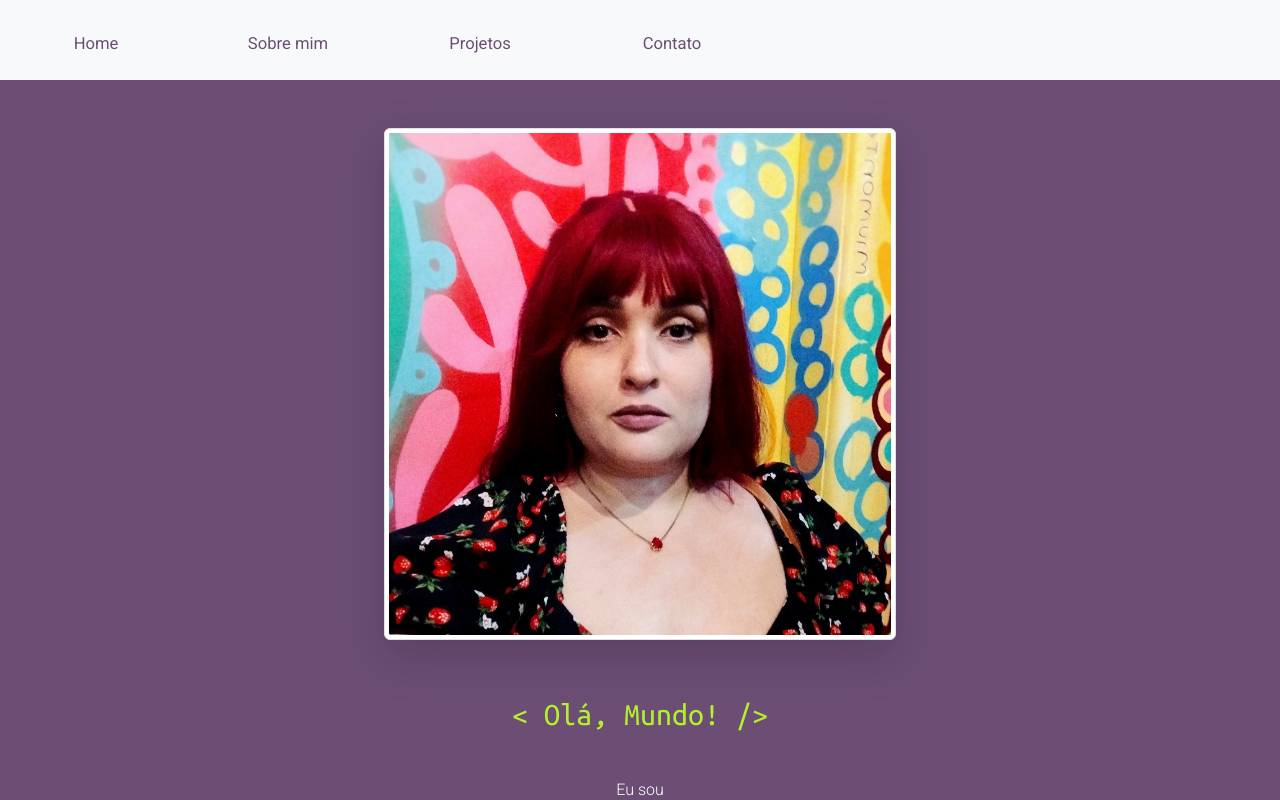
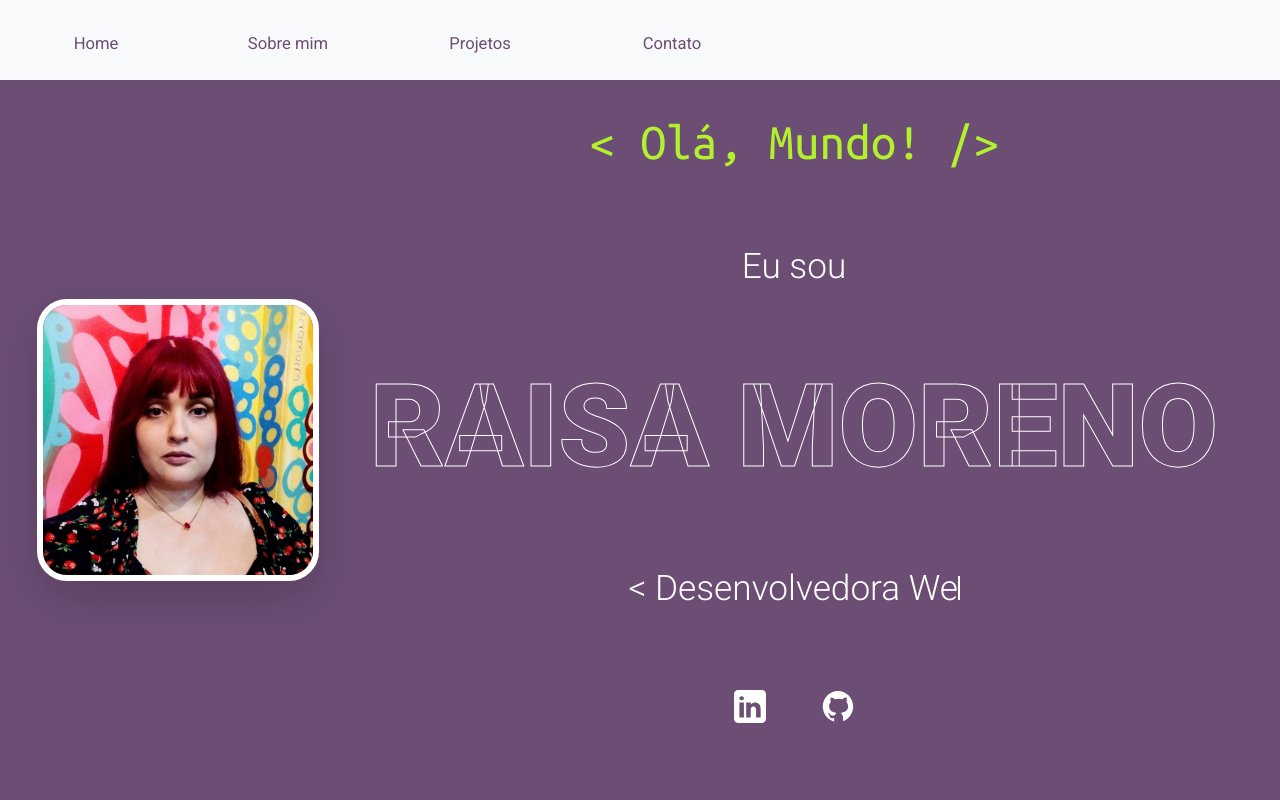
Before and after one commit to raisamrs/raisamrs.github.io, a React (Vite) app: page / in a window 1280 px wide. Built offline with nearby package versions, Linux system fonts and the light colour scheme.

Commit message:
styles: responsividade da home finalizada

```diff
--- a/src/App.module.css
+++ b/src/App.module.css
@@ -4,8 +4,8 @@ html, body {
 	font-family: 'Roboto', sans-serif;
 	height: 100%;
 	margin: 0;
+	overflow: auto;
 	padding: 0;
-	overflow: auto;
 }
 
 #root {
@@ -28,23 +28,26 @@ html, body {
 	display: flex;
 	flex-direction: column;
 	height: 100%;
+	overflow: auto;
 	width: 100%;
-	overflow: auto;
 }
 
 .menuButton {
-  display: none;
   background: none;
   border: none;
-  font-size: 2rem;
   color: var(--purple);
   cursor: pointer;
+  display: none;
+  font-size: 2rem;
 	margin-left: auto;
 }
 
-.navbar > div {
-  display: flex;
-  flex-direction: row;
+.menuButton:hover {
+	color: var(--pink);
+}
+
+.menuClosed {
+  display: none;
 }
 
 .menuOpen {
@@ -52,12 +55,8 @@ html, body {
   flex-direction: row;
 }
 
-.menuClosed {
-  display: none;
-}
-
 .navbar {
-	align-items: center;
+  align-items: center;
 	background-color: var(--purple);
 	box-shadow: 0 4px 2px -2px var(--grey);
 	color: var(--purple);
@@ -68,6 +67,11 @@ html, body {
 	overflow: hidden;
 	padding-bottom: 2vh;
 	width: 100%;
+}
+
+.navbar > div {
+  display: flex;
+  flex-direction: row;
 }
 
 .navLink {
@@ -88,13 +92,13 @@ html, body {
 }
 
 .titleBg {
-  -webkit-text-stroke: 1px var(--light-grey);
   color: transparent;
   font-family: 'Roboto', sans-serif;
   font-size: 6rem;
   font-weight: 900;
   position: relative;
   text-align: center;
+  -webkit-text-stroke: 1px var(--light-grey);
 }
 
 .titleContainer {
@@ -106,10 +110,10 @@ html, body {
   color: var(--purple);
   font-family: 'Roboto', sans-serif;
   font-size: 2.5rem;
+  left: 50%;
   position: absolute;
+	text-align: center;
 	top: 50%;
-  left: 50%;
-	text-align: center;
   transform: translate(-50%, -50%);
 	width: 100%;
 }
@@ -117,13 +121,13 @@ html, body {
 @media (max-width: 768px) {
 
 	.closeButton {
-		position: absolute;
-		top: 1rem;
-		right: 1rem;
 		border-radius: 1rem;
-		font-size: 2rem;
 		color: var(--purple);
 		cursor: pointer;
+		font-size: 2rem;
+		position: absolute;
+		right: 1rem;
+		top: 1rem;
 	}
 
   .menuButton {
@@ -132,21 +136,21 @@ html, body {
 		right: 2rem;
   }
 
+  .menuOpen {
+		background-color: rgba(255, 255, 255, 0.5);
+		backdrop-filter: blur(10px);
+    display: flex ! important;
+		flex-direction: column !important;
+		height: 100vh;
+		left: 0;
+		position: absolute;
+		top: 0;
+		width: 100%;
+		z-index: 1000;
+  }
+
   .navbar > div {
     display: none;
-  }
-
-  .menuOpen {
-    display: flex ! important;
-		flex-direction: column !important;
-		position: absolute;
-		top: 0;
-		left: 0;
-		width: 100%;
-		height: 100vh;
-		backdrop-filter: blur(10px);
-		background-color: rgba(255, 255, 255, 0.5);
-		z-index: 1000;
   }
 
 	.menuOpen a {
@@ -154,11 +158,12 @@ html, body {
 		text-align: center;
 		width: 100%;
 	}
+
 	.roundedBorder {
+    background-color: var(--light-grey-1);
+		clip-path: circle(40%);
+    height: 4rem;
 		width: 4rem;
-		height: 4rem;
-		background-color: var(--light-grey-1);
-		clip-path: circle(40%);
 	}
 
 	.roundedBorder:hover {
--- a/src/pages/Home/Home.module.css
+++ b/src/pages/Home/Home.module.css
@@ -27,18 +27,18 @@
   animation: blink 0.6s step-start 1;
   background-color: rgb(255, 255, 255);
   display: inline-block;
-  height: 3vw;
-  width: 0.3vw;
+  height: 1.1rem;
+  width: 0.1rem;
 }
 
 .gitHubContainer , .linkedInContainer {
-  /* border: 1px solid orange; */
-  height: 2rem;
-  width: 2rem;
+  /* border: 1px solid orange;  */
+  height: 5vh;
+  width: 5vh
 }
 
 .gitHubContainer:hover , .linkedInContainer:hover {
-  background: linear-gradient(60deg, var(--pink), var(--light-violet-hover));
+  background-color: var(--pink);
 }
 
 .helloWorld {
@@ -57,8 +57,8 @@
   background-color: var(--purple);
   font-family: 'Roboto', sans-serif;
   font-weight: 400;
-  min-height: 100%;
   max-width: 100vw;
+  height: calc(100vh - 5rem);
 }
 
 .iAm {
@@ -68,11 +68,14 @@
   font-weight: 300;
 }
 
-/* .imgContainer {
-  border: 1px solid red;
-} */
+.imgContainer {
+  /* border: 1px solid red; */
+  height: auto;
+}
 
 .imgProfile {
+  border-radius: 30px;
+  border: 0.4rem solid white;
   height: 40vw;
   width: 40vw;
 }
@@ -85,7 +88,7 @@
   /* border: 1px solid black; */
   -webkit-text-stroke: 1px #ffffff;
   color: transparent;
-  font-size: 2.8rem;
+  font-size: 2.5rem;
   font-weight: 900;
   text-align: center;
 }
@@ -95,29 +98,150 @@
 }
 
 .socialNetWorksContainer {
-  /* border: 1px solid black; */
+  /* border: 1px solid black;  */
   gap: 4%;
   height: auto;
   width: 100%;
 }
 
+.socialNetWork {
+  width: 4vh;
+  height: 4vh;
+}
+
 .textContainer {
-  /* border: 1px solid black; */
-  gap: 3%;
-  height: 70%;
+  /* border: 1px solid black;  */
+  gap: 1%;
+  height: 60%;
 }
 
 .textImageContainer {
   /* border: 1px solid lightblue; */
-  gap: 6%;
-  height: 82vh;
+  gap: 3vh;
 }
 
 .typedText {
-  border: 1px solid var(--pale-violet);
+  /* border: 1px solid var(--pale-violet); */
   color: white;
   display: inline-block;
   font-size: 1rem;
   font-weight: 300;
   position: relative;
 }
+
+@media (max-height: 576px ) {
+  .homeContainer {
+    height: 100%;
+  }
+
+  .imgProfile {
+    width: 20vw;
+    height: 20vw;
+  }
+
+  .textImageContainer {
+    height: auto;
+  }
+  .textContainer {
+    height: auto;
+  }
+}
+
+/* SMALL */
+@media (min-width: 576px) {
+
+  .helloWorld {
+    font-size: 2.5rem;
+  }
+
+  .iAm , .typedText {
+    font-size: 1.5rem;
+  }
+
+  .myName {
+    font-size: 4rem;
+  }
+
+}
+
+/* MEDIUM */
+@media (min-width: 768px) {
+
+  .myName {
+    font-size: 4.6rem;
+  }
+
+  .textImageContainer {
+    gap: 0;
+  }
+}
+
+/* LARGE */
+@media (min-width: 992px) {
+
+  .gitHubContainer , .linkedInContainer {
+    height: 4vw;
+    width: 4vw;
+  }
+
+  .helloWorld {
+    font-size: 3.2rem;
+  }
+
+  .iAm , .typedText {
+    font-size: 2.2rem;
+  }
+
+  .imgProfile {
+    height: 22.5vw;
+    width: 22.5vw;
+  }
+
+  .imgContainer {
+    height: auto;
+  }
+
+  .myName {
+    font-size: 6rem;
+  }
+
+  .socialNetWork {
+    width: 3vw;
+    height: 3vw;
+  }
+
+  .textContainer {
+    height: auto;
+  }
+
+  .textImageContainer {
+    margin: 0 ! important;
+    gap: 0;
+    max-width: 100% ! important;
+  }
+}
+/* X-LARGE */
+@media (min-width: 1200px) {
+
+  .cursor {
+    height: 1.5rem;
+  }
+
+  .imgProfile {
+    height: 22vw;
+    width: 22vw;
+  }
+
+  .myName {
+    font-size: 7.2rem;
+  }
+}
+
+/* XX-LARGE */
+
+@media (min-width: 1400px) {
+
+  .myName {
+    font-size: 8.5rem ;
+  }
+}
--- a/src/pages/Home/Home.tsx
+++ b/src/pages/Home/Home.tsx
@@ -1,7 +1,7 @@
 import { useEffect, useState, useRef } from 'react';
 import classNames from 'classnames';
 import {
-  myNameClasses, professionClasses, helloWorldClasses, iAmClasses, imgProfileClasses,
+  myNameClasses, typedTextClasses, helloWorldClasses, iAmClasses, imgProfileClasses,
   textContainerClasses, homeContainerClasses, imgContainerClasses,
   socialNetWorksContainerClasses, socialNetWorkClasses, textImageContainerClasses,
   linkedInContainerClasses, gitHubContainerClasses,
@@ -51,7 +51,7 @@ function Home() {
           <h2 className={ helloWorldClasses }>&lt; Olá, Mundo! /&gt;</h2>
           <h3 className={ iAmClasses }>Eu sou</h3>
           <h1 className={ myNameClasses }>Raisa Moreno</h1>
-          <h3 className={ professionClasses }>
+          <h3 className={ typedTextClasses }>
             {text}
             <span
               className={ classNames(styles.cursor, { [styles.hidden]: !showCursor }) }
--- a/src/pages/Home/classesNamesHome.ts
+++ b/src/pages/Home/classesNamesHome.ts
@@ -16,33 +16,35 @@ export const gitHubContainerClasses = classNames(
 export const helloWorldClasses = classNames(
   styles.helloWorld,
   'font-weight-normal',
-  'my-3',
+  'my-lg-3',
+  'py-lg-3',
 );
 
 export const homeContainerClasses = classNames(
   styles.homeContainer,
   'container',
+  'd-flex',
   'col-12',
-  'd-flex',
 );
 
 export const iAmClasses = classNames(
   styles.iAm,
-  'my-3',
+  'my-lg-3',
+  'py-lg-3',
 );
 
 export const imgContainerClasses = classNames(
   styles.imgContainer,
-  'container',
+  'align-items-lg-center',
+  'mt-5',
+  'mt-lg-0',
   'd-flex',
+  'col-lg-3',
   justifyCenter,
 );
 
 export const imgProfileClasses = classNames(
   styles.imgProfile,
-  'img-thumbnail',
-  'col',
-  'col-4',
   'shadow-lg',
 );
 
@@ -58,17 +60,12 @@ export const myNameClasses = classNames(
   styles.myName,
   'display-3',
   'text-uppercase',
-  'my-3',
-);
-
-export const professionClasses = classNames(
-  styles.typedText,
-  'my-2',
+  'my-lg-3',
+  'py-lg-3',
 );
 
 export const socialNetWorkClasses = classNames(
   styles.socialNetWork,
-  'mx-3',
 );
 
 export const socialNetWorksContainerClasses = classNames(
@@ -77,21 +74,32 @@ export const socialNetWorksContainerClasses = classNames(
   'flex-row',
   'text-center',
   justifyCenter,
-  'mt-3',
+  'my-lg-3',
+  'py-lg-3',
 );
 
 export const textContainerClasses = classNames(
   styles.textContainer,
   'col-12',
+  'col-lg-9',
   'd-flex',
   flexColum,
   alignItemsCenter,
+  'justify-content-lg-start',
+);
+
+export const typedTextClasses = classNames(
+  styles.typedText,
+  'my-lg-3',
+  'py-lg-3',
 );
 
 export const textImageContainerClasses = classNames(
   styles.textImageContainer,
-  'my-5',
   'container',
+  'col-12',
   'd-flex',
+  'flex-lg-row',
   flexColum,
+  'justify-content-start',
 );
--- a/src/pages/Projects/Projects.module.css
+++ b/src/pages/Projects/Projects.module.css
@@ -10,12 +10,13 @@
 
 }
 
-a img {
+.iconsGitHubAnDeploy {
   width: 1.2rem;
   height: 1.2rem;
   margin-right: 0.3rem;
   margin-bottom: 0.2rem;
 }
+
 h3 {
   text-align: left;
 }
--- a/src/pages/Projects/Projects.tsx
+++ b/src/pages/Projects/Projects.tsx
@@ -15,7 +15,7 @@ import {
   projectTitleCardClasses, projectTitleImgClasses, projectDescriptionClasses,
   btnGitHubClasses, btnDeployClasses, projectTitleCardContainerClasses,
   projectTitleImgContainerClasses, btnsContainerClasses, iconsClasses,
-  projectTechClasses, techAndLogoContainerClasses,
+  projectTechClasses, techAndLogoContainerClasses, iconsGitHubAnDeployClasses,
 } from './classesNamesProjects';
 import {
   titleBgClasses, titleFgClasses, titleContainerClasses,
@@ -82,7 +82,11 @@ function Projects() {
                       target="_blank"
                       rel="noreferrer"
                     >
-                      <img src={ gitHubIcon } alt="ícone do gitHub" />
+                      <img
+                        className={ iconsGitHubAnDeployClasses }
+                        src={ gitHubIcon }
+                        alt="ícone do gitHub"
+                      />
                       Repositório GitHub
                     </a>
                     <a
@@ -91,7 +95,11 @@ function Projects() {
                       target="_blank"
                       rel="noreferrer"
                     >
-                      <img src={ siteIcon } alt="ícone de site" />
+                      <img
+                        className={ iconsGitHubAnDeployClasses }
+                        src={ siteIcon }
+                        alt="ícone de site"
+                      />
                       Visitar aplicação
                     </a>
                   </div>
--- a/src/pages/Projects/classesNamesProjects.ts
+++ b/src/pages/Projects/classesNamesProjects.ts
@@ -80,3 +80,7 @@ export const techAndLogoContainerClasses = classNames(
 export const titleContainerClasses = classNames(
   styles.titleContainer,
 );
+
+export const iconsGitHubAnDeployClasses = classNames(
+  styles.iconsGitHubAnDeploy,
+);
```
